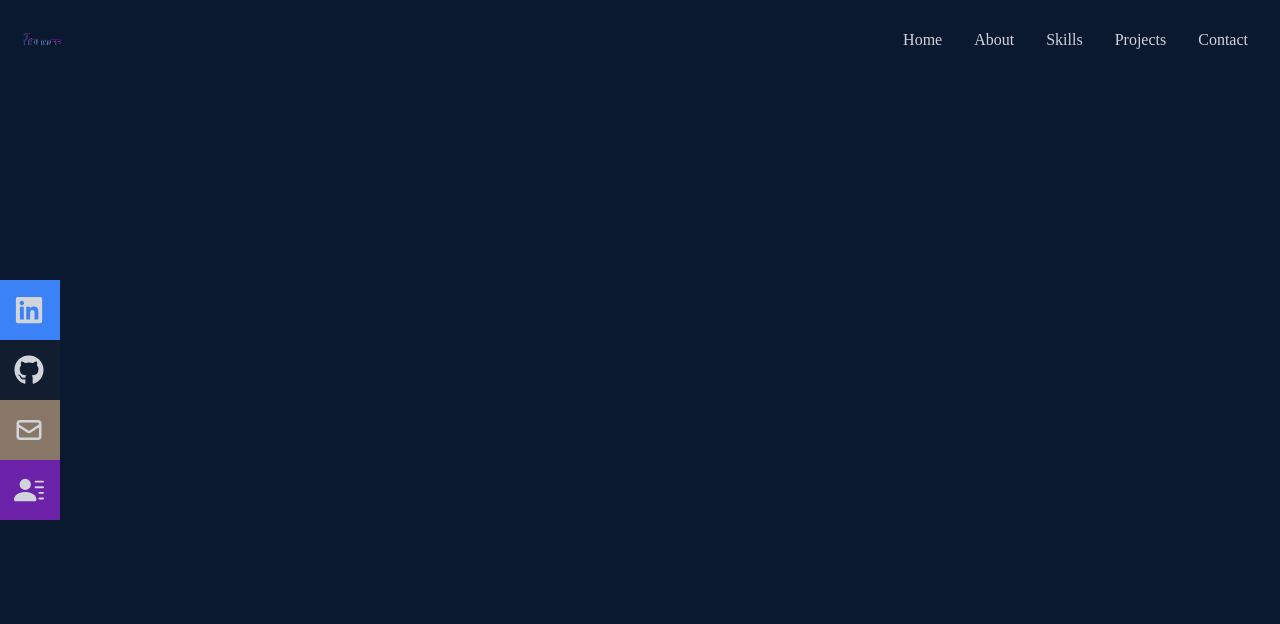
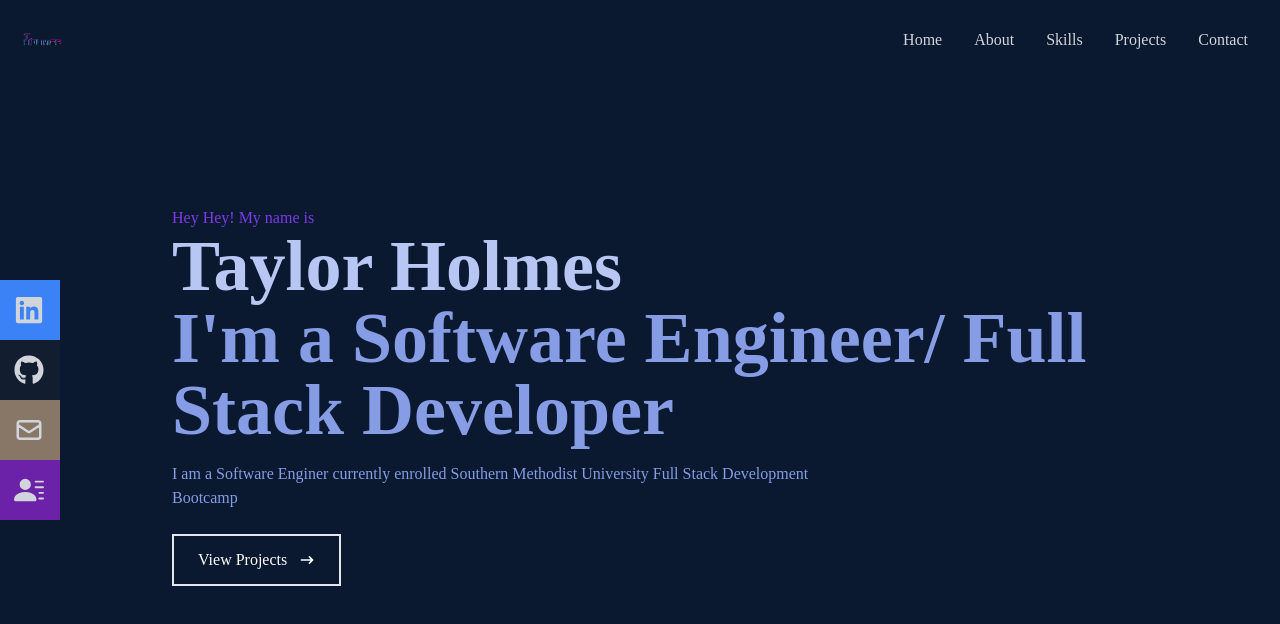
Before and after one commit to TaylorH07/react-portfolio, a React (Create React App) app: page / in a window 1280 px wide. Shown: the top 624 px of the page. Built offline with nearby package versions, Linux system fonts and the light colour scheme.

Commit message:
created home component

```diff
--- a/src/components/Home.jsx
+++ b/src/components/Home.jsx
@@ -3,7 +3,24 @@
 
 const Home = () => {
   return (
-    <div className='w-full h-screen bg-[#0a192f]'>
+    <div name='home' className='w-full h-screen bg-[#0a192f]'>
+
+        {/* Container */}
+        <div className='max-w-[1000px] mx-auto px-8 flex flex-col justify-center h-full '>
+            <p className='text-violet-600'> Hey Hey! My name is</p>
+            <h1 className='text-4xl sm:text-7xl font-bold text-[#b8c6f4] ' > Taylor Holmes </h1>
+            <h2 className='text-4xl sm:text-7xl font-bold text-[#869ce4] '> I'm a Software Engineer/ Full Stack Developer</h2>
+            <p className='text-[#869ce4] py-4 max-w-[700px] '> I am a Software Enginer currently enrolled Southern Methodist University
+                 Full Stack Development Bootcamp</p>
+            <div>
+                <button className='text-white group border-2 px-6 py-3 my-2 flex items-center hover:bg-violet-900 hover:border-violet-600'>
+                View Projects
+                    <span className='group-hover:rotate-90 duration-300 '>
+                        <HiArrowNarrowRight className='ml-3 ' />
+                    </span>
+                </button>
+            </div>
+        </div>
 
     </div>
   )
```
